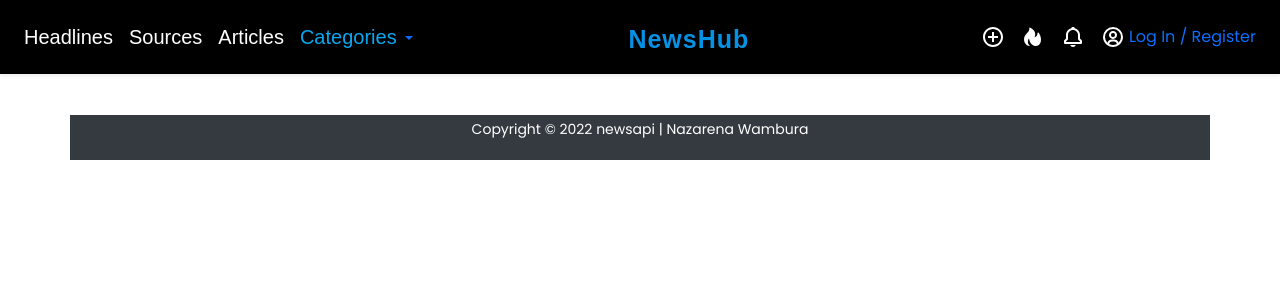
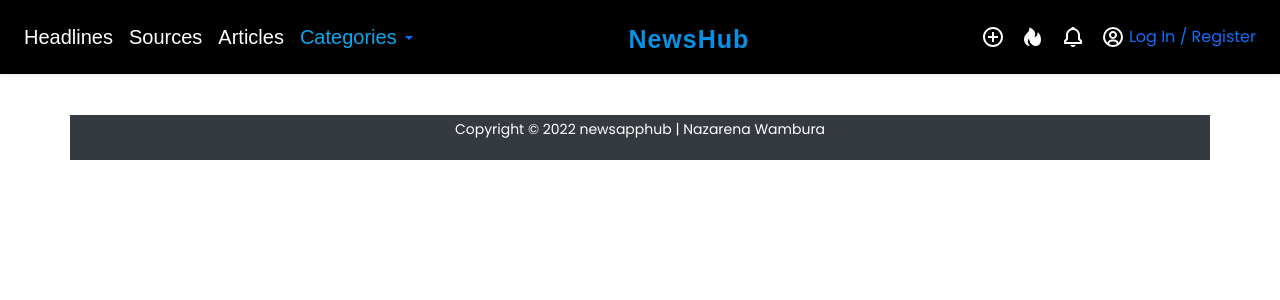
Before and after one commit to nazarena254/newsapi.github.com, a Flask app: template app/templates/health.html in a window 1280 px wide. Shown: the top 300 px of the page. Run offline with Flask 2, Linux system fonts and the light colour scheme; the template is opened without the code that fills it, so the values that code supplies are empty; some libraries are stand-ins or nearby versions; some web fonts are replaced.

```diff
--- a/app/templates/base.html
+++ b/app/templates/base.html
@@ -101,7 +101,7 @@
 
     <div class="container bg-dark footer" >
         <p class="text-center footer-text">
-           Copyright  ©  2022  newsapi | Nazarena Wambura
+           Copyright  ©  2022  newsapphub | Nazarena Wambura
         </p>
     </div>
 
```
Also changed, not shown: README.md.
